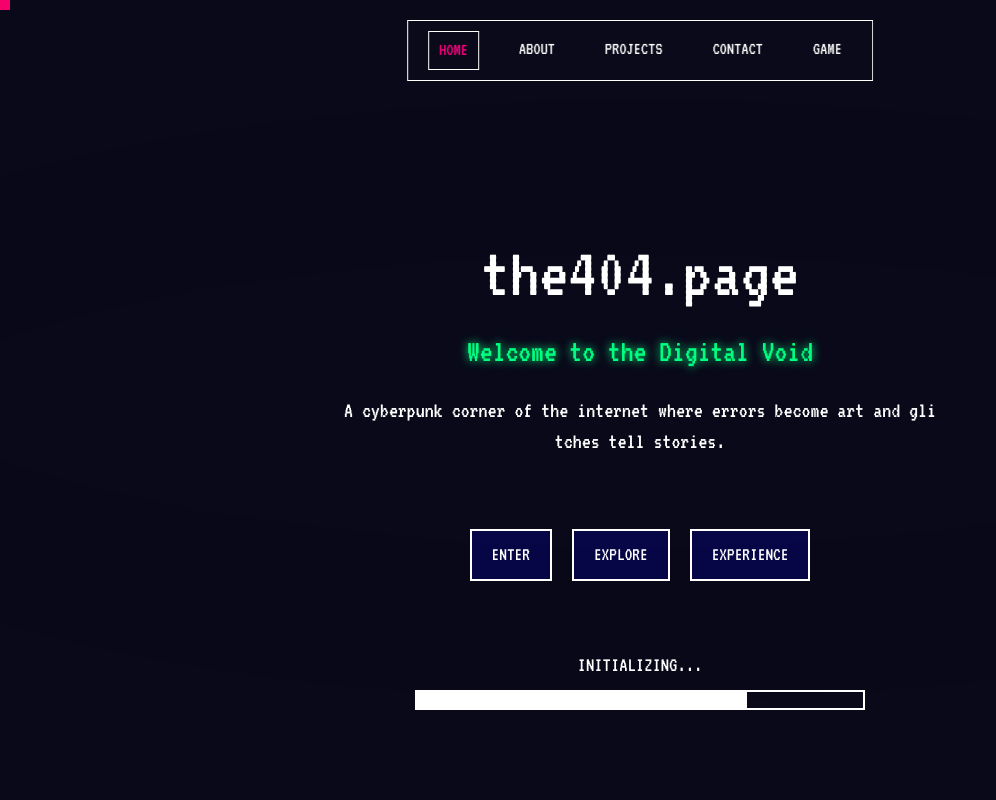
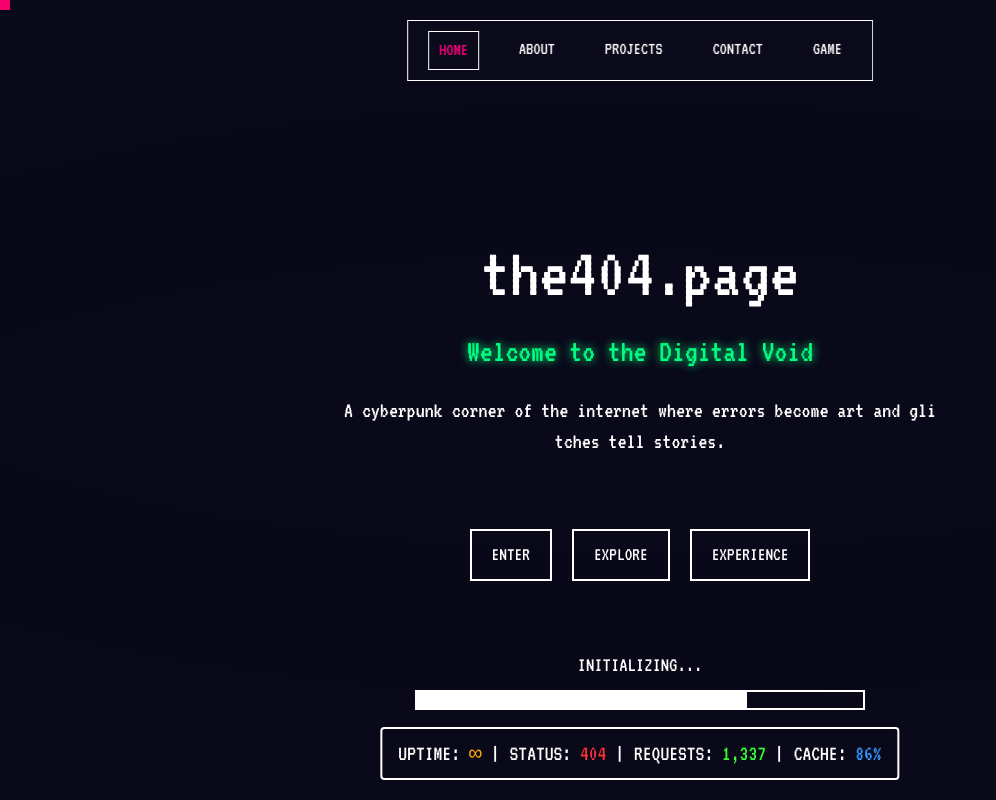
Before and after one commit to Ramen96/portfolio, a Next.js app: page / in a window 1280 px wide. Shown: the whole page, without its empty margins (0-996 px from the left). Built offline with nearby package versions, Linux system fonts and the light colour scheme.

Commit message:
added status bar, added more cards to projectsGrid, and changed css for buttons on home page

```diff
--- a/app/page.jsx
+++ b/app/page.jsx
@@ -18,6 +18,12 @@ export default function Home() {
   const [currentSection, setCurrentSection] = useState('home');
   const [loadingProgress, setLoadingProgress] = useState(0);
   const [loadingLabel, setLoadingLabel] = useState('SYSTEM LOADING...');
+  const [statusMetrics] = useState({
+    uptime: '∞',
+    status: '404',
+    requests: '1,337',
+    cache: '86%'
+  });
 
   // Prevent scrolling
   useEffect(() => {
@@ -322,7 +328,10 @@ export default function Home() {
               {[
                 { name: 'GLITCH.EXE', desc: 'Digital corruption as art form' },
                 { name: 'VOID.CSS', desc: 'Stylesheets from the abyss' },
-                { name: 'ERROR.HTML', desc: 'Beautiful broken markup' }
+                { name: 'ERROR.HTML', desc: 'Beautiful broken markup' },
+                { name: 'CYBER.JS', desc: 'Scripts that defy logic' },
+                { name: 'NEON.PHP', desc: 'Fluorescent server-side chaos' },
+                { name: 'PIXEL.PNG', desc: 'Low-res art with high-res impact' }
               ].map(project => (
                 <div key={project.name} className={styles.projectCard}>
                     <h3>{project.name}</h3>
@@ -345,6 +354,14 @@ export default function Home() {
         </div>
       </div>
 
+      {/* Status bar */}
+      <div className={styles.statusBar}>
+        <div>UPTIME: <span className={styles.uptimeValue}>{statusMetrics.uptime}</span> | </div>
+        <div>STATUS: <span className={styles.errorStatus}>{statusMetrics.status}</span> | </div>
+        <div>REQUESTS: <span className={styles.requestStatus}>{statusMetrics.requests}</span> | </div>
+        <div>CACHE: <span className={styles.cacheStatus}>{statusMetrics.cache}</span></div>
+      </div>
+
       {/* Custom cursor */}
       <div
         ref={cursorRef}
--- a/styles/page.module.css
+++ b/styles/page.module.css
@@ -1185,7 +1185,7 @@
 .homeButton {
   padding: 10px 20px;
   border: 2px solid var(--white-color);
-  background: rgba(0, 0, 255, 0.2);
+  background: transparent;
   color: var(--white-color);
   font-family: 'VT323', monospace;
   font-size: 1.2em;
@@ -1261,8 +1261,28 @@
   z-index: 30;
   display: flex;
   align-items: center;
-  gap: 20px;
+  gap: 10px;
   font-family: 'VT323', monospace;
-  font-size: 1em;
+  font-size: 1.375em;
   color: var(--white-color);
+  background: rgba(0, 0, 0, 0);
+  border: 2px solid var(--white-color);
+  padding: 8px 16px;
+  border-radius: 4px;
 }
+
+.errorStatus {
+  color: #ff3333;
+}
+
+.uptimeValue {
+  color: #ffa500;
+}
+
+.requestStatus {
+  color: #33ff33;
+}
+
+.cacheStatus {
+  color: #3399ff;
+}
```
